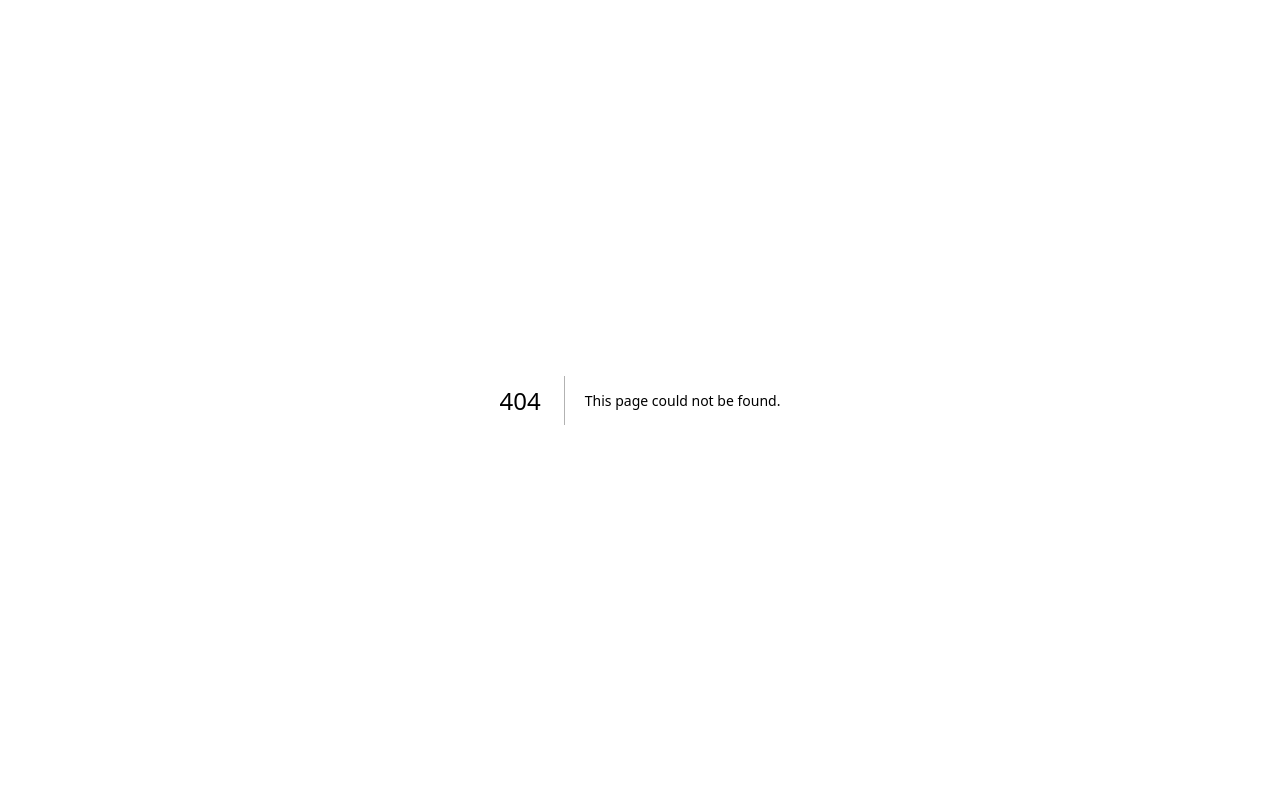
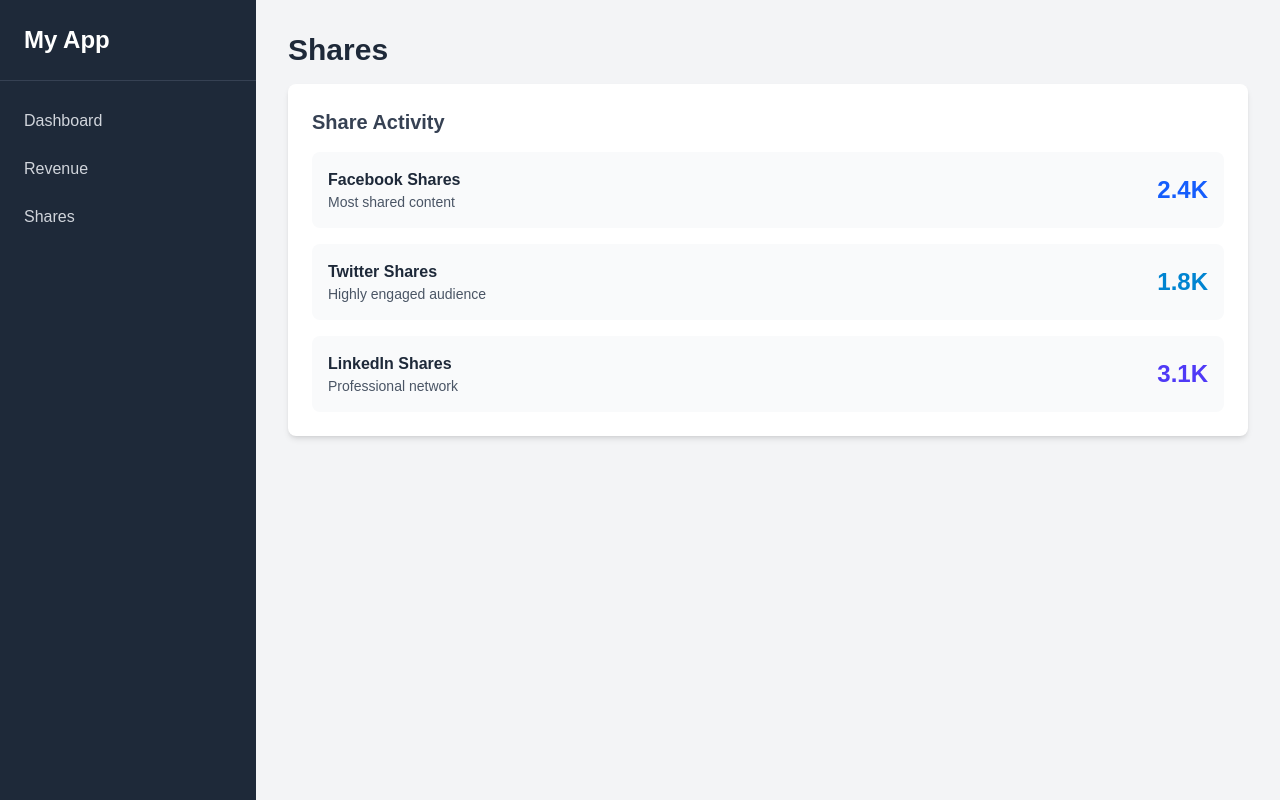
Before and after one commit to ayushsingh82/DePinsight, a Next.js app: page /app/shares in a window 1280 px wide. Before the commit this address had no page. Built offline with nearby package versions, Linux system fonts and the light colour scheme.

Commit message:
sidebar added

```diff
--- /dev/null
+++ b/app/app/layout.css
@@ -0,0 +1,10 @@
+/* App layout specific styles */
+html,
+body {
+  height: 100%;
+  margin: 0;
+}
+
+#__next {
+  height: 100%;
+}
--- /dev/null
+++ b/app/app/shares/page.tsx
@@ -0,0 +1,39 @@
+export default function Shares() {
+  return (
+    <div>
+      <h1 className="text-3xl font-bold text-gray-800 mb-4">Shares</h1>
+      <div className="bg-white rounded-lg shadow-md p-6">
+        <h2 className="text-xl font-semibold text-gray-700 mb-4">Share Activity</h2>
+        <div className="space-y-4">
+          <div className="bg-gray-50 p-4 rounded-lg">
+            <div className="flex justify-between items-center">
+              <div>
+                <h3 className="font-semibold text-gray-800">Facebook Shares</h3>
+                <p className="text-sm text-gray-600">Most shared content</p>
+              </div>
+              <span className="text-2xl font-bold text-blue-600">2.4K</span>
+            </div>
+          </div>
+          <div className="bg-gray-50 p-4 rounded-lg">
+            <div className="flex justify-between items-center">
+              <div>
+                <h3 className="font-semibold text-gray-800">Twitter Shares</h3>
+                <p className="text-sm text-gray-600">Highly engaged audience</p>
+              </div>
+              <span className="text-2xl font-bold text-sky-600">1.8K</span>
+            </div>
+          </div>
+          <div className="bg-gray-50 p-4 rounded-lg">
+            <div className="flex justify-between items-center">
+              <div>
+                <h3 className="font-semibold text-gray-800">LinkedIn Shares</h3>
+                <p className="text-sm text-gray-600">Professional network</p>
+              </div>
+              <span className="text-2xl font-bold text-indigo-600">3.1K</span>
+            </div>
+          </div>
+        </div>
+      </div>
+    </div>
+  );
+}
```
